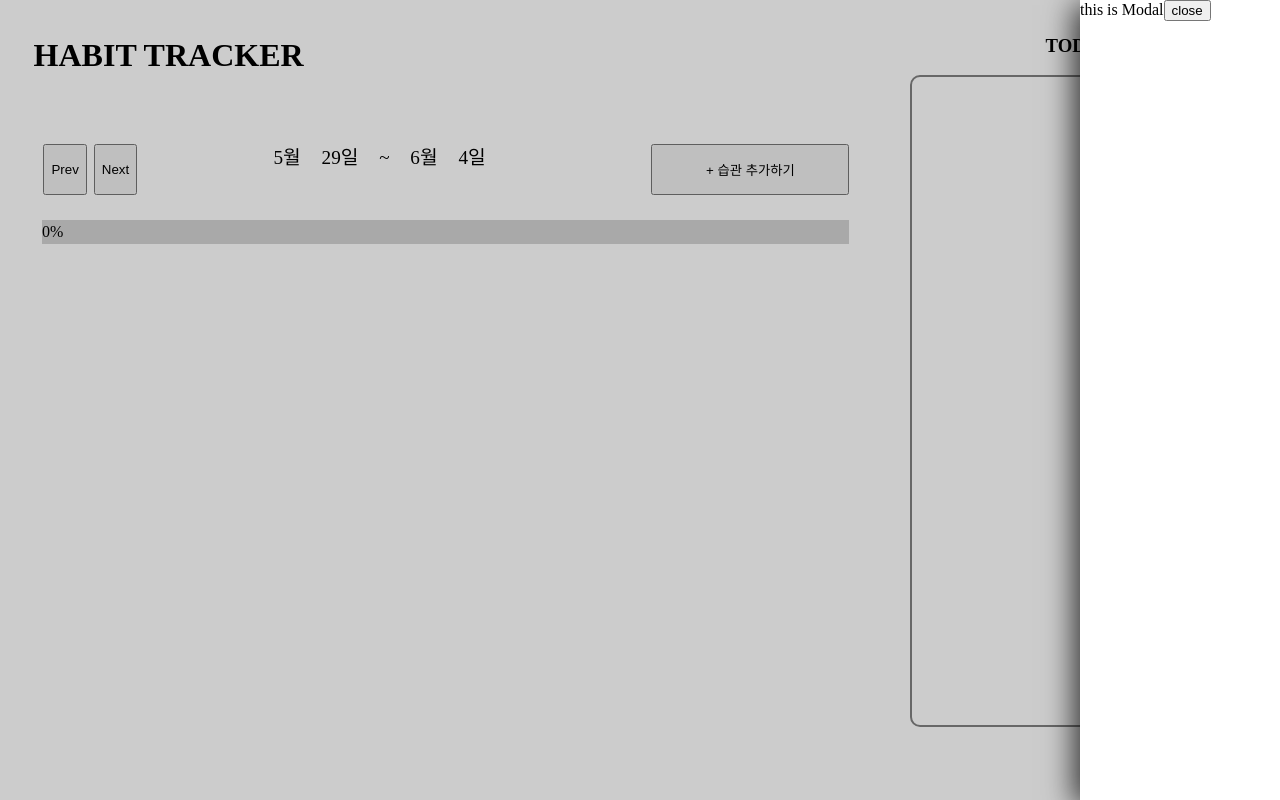
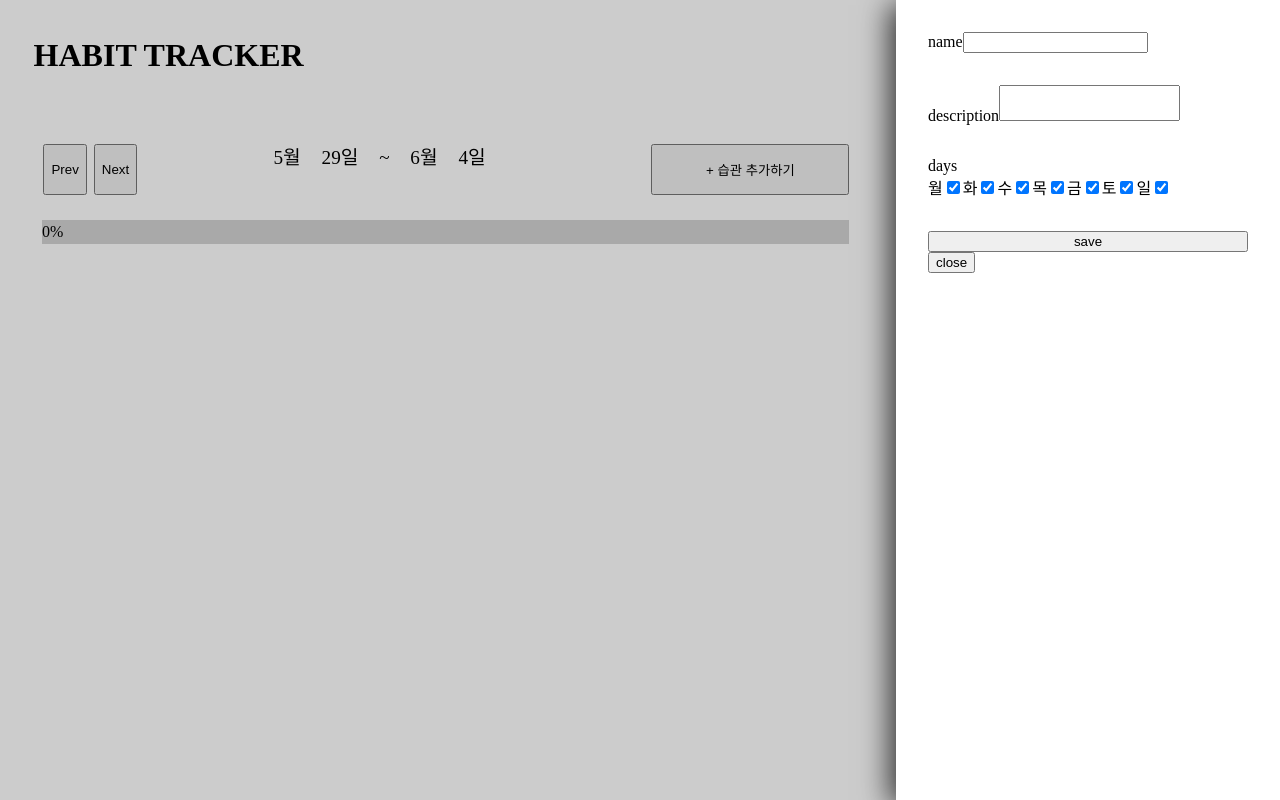
Before and after one commit to wanted-pre-onboarding-side-project/habit-tracker, a React (Create React App) app: page / in a window 1280 px wide. Both pictures are taken after a click on the button "+ 습관 추가하기". Built offline with nearby package versions, Linux system fonts and the light colour scheme.

Commit message:
feat: 모달에 해빗 생성 폼 추가
유효성검사 과정 추가해야함

```diff
--- /dev/null
+++ b/src/components/overlay/HabitForm.module.css
@@ -0,0 +1,9 @@
+.habitForm {
+  display: flex;
+  flex-direction: column;
+  gap: 2rem;
+}
+
+.habitForm textarea {
+  resize: none;
+}
--- /dev/null
+++ b/src/components/overlay/HabitForm.tsx
@@ -0,0 +1,64 @@
+import { DAYS } from 'constant';
+import { useHabitsHandle } from 'contexts/HabitContext';
+import { Day } from 'interface/main';
+import React, { useRef } from 'react';
+import styles from './HabitForm.module.css';
+
+const HabitCreateForm = ({ onClose }: { onClose: () => void }) => {
+  const formRef = useRef<HTMLFormElement>(null);
+  const handleCreateHabit = useHabitsHandle();
+
+  const handleSubmit: React.FormEventHandler<HTMLFormElement> = (e) => {
+    if (!formRef.current) return;
+    e.preventDefault();
+    const formData = new FormData(e.currentTarget);
+    // TODO 유효성검사
+
+    handleCreateHabit({
+      name: formData.get('habitName') as string,
+      description: formData.get('habitDescription') as string,
+      days: formData.getAll('habitDays') as Day[],
+    });
+    onClose();
+  };
+  return (
+    <form onSubmit={handleSubmit} ref={formRef} className={styles.habitForm}>
+      <div>
+        <label>name</label>
+        <input
+          type="text"
+          name="habitName"
+          maxLength={20}
+          required
+          minLength={1}
+          pattern="^[^\s]{1,20}$"
+        />
+      </div>
+
+      <div>
+        <label>description</label>
+        <textarea name="habitDescription" maxLength={100} />
+      </div>
+
+      <div>
+        <label>days</label>
+        <div>
+          {DAYS.map((day) => (
+            <label key={day}>
+              {day}
+              <input
+                type="checkbox"
+                name="habitDays"
+                defaultChecked={true}
+                value={day}
+              />
+            </label>
+          ))}
+        </div>
+      </div>
+      <button type="submit">save</button>
+    </form>
+  );
+};
+
+export default HabitCreateForm;
--- a/src/components/overlay/Modal.module.css
+++ b/src/components/overlay/Modal.module.css
@@ -1,13 +1,15 @@
 .modalContainer {
   position: absolute;
-  right: -200px;
+  right: -30%;
   top: 0;
-  width: 200px;
+  width: 30%;
   height: 100%;
   opacity: 0;
   background: white;
   box-shadow: none;
   transition: all 0.5s ease;
+  padding: 2rem;
+  box-sizing: border-box;
 }
 
 .open {
--- a/src/components/overlay/Modal.tsx
+++ b/src/components/overlay/Modal.tsx
@@ -1,5 +1,6 @@
 import { useModalHandle } from 'contexts/ModalContext';
 import { useEffect, useState } from 'react';
+import HabitCreateForm from './HabitForm';
 import styles from './Modal.module.css';
 
 const Modal = () => {
@@ -16,7 +17,7 @@ const Modal = () => {
     <>
       <div className={styles.backdrop} onClick={closeModal} />
       <div className={modalClassNames}>
-        this is Modal
+        <HabitCreateForm onClose={closeModal} />
         <button onClick={closeModal}>close</button>
       </div>
     </>
--- a/src/constant.ts
+++ b/src/constant.ts
@@ -1,4 +1,8 @@
+import { Day } from 'interface/main';
+
 export const TOGGLE_BY_HEIGHT = 200;
 
 /** offset in day*/
 export const PERIOD_CHANGE_OFFSET = 7;
+
+export const DAYS: Day[] = ['월', '화', '수', '목', '금', '토', '일'];
```
Also changed, not shown: src/components/temporary/TempHabitCreateForm.tsx (deleted, +0 -47 lines).
